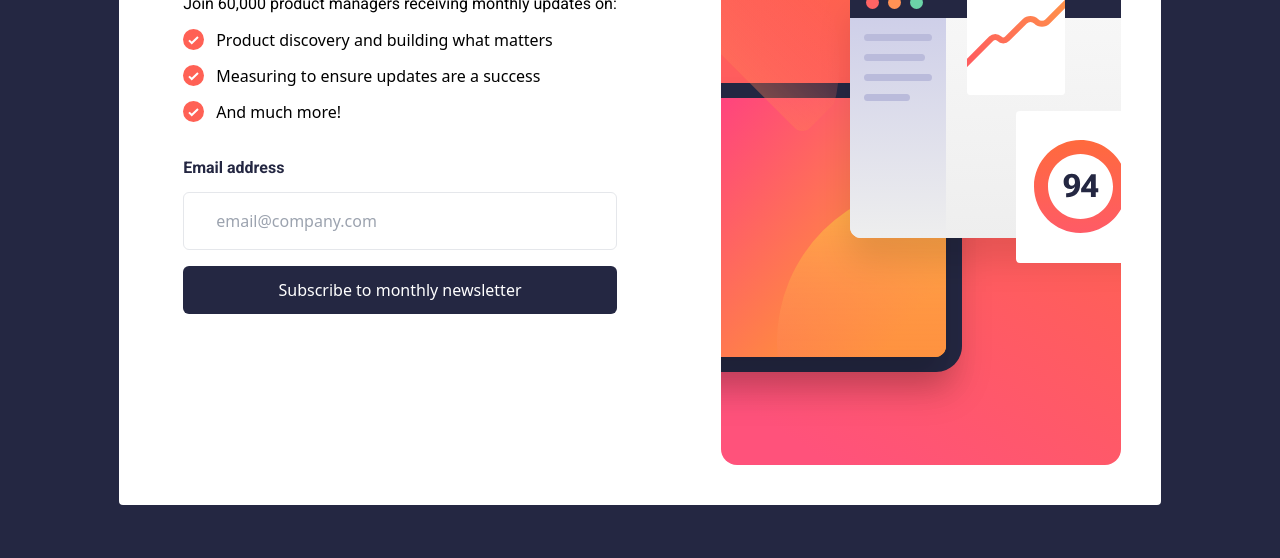
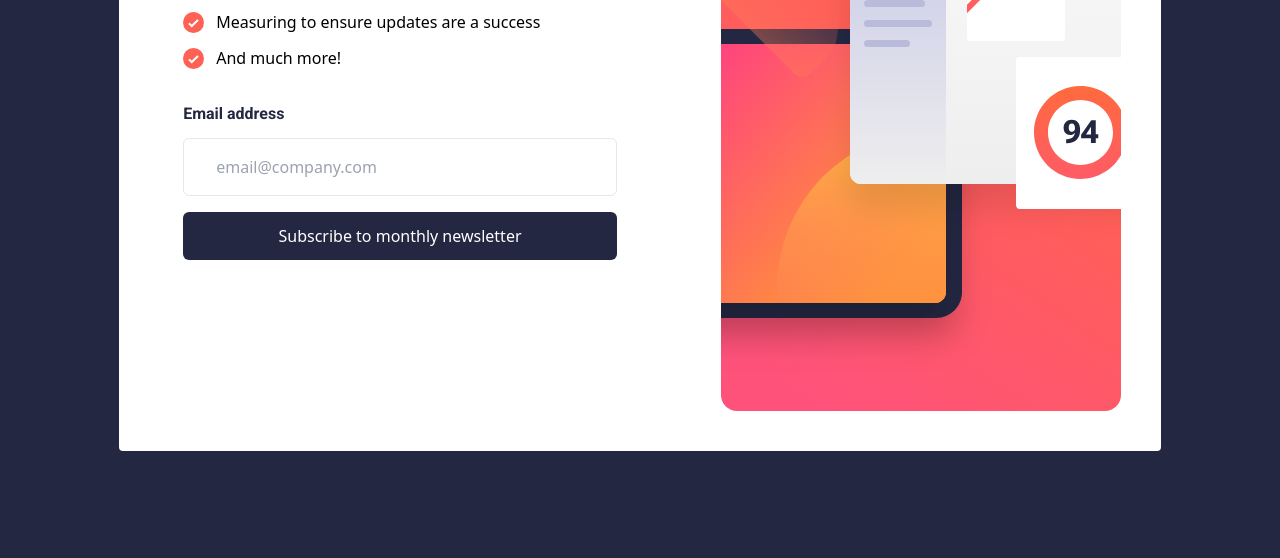
Before and after one commit to MundiaNderi/newsletter, a website: page index.html in a window 1280 px wide. Shown: the part 242-800 px from the top of the page. Drawn offline with Linux system fonts and the light colour scheme.

Commit message:
Fixing screen sizes

```diff
--- a/index.html
+++ b/index.html
@@ -14,7 +14,7 @@
     <title>Newsletter sign-up form with success message</title>
   </head>
 
-  <body class="min-h-screen flex justify-center items-center">
+  <body class="flex justify-center items-center">
     <div
       id="card"
       class="card md:mt-5 rounded bg-white flex flex-col md:flex-row-reverse"
```
Also changed, not shown: src/output.css.
